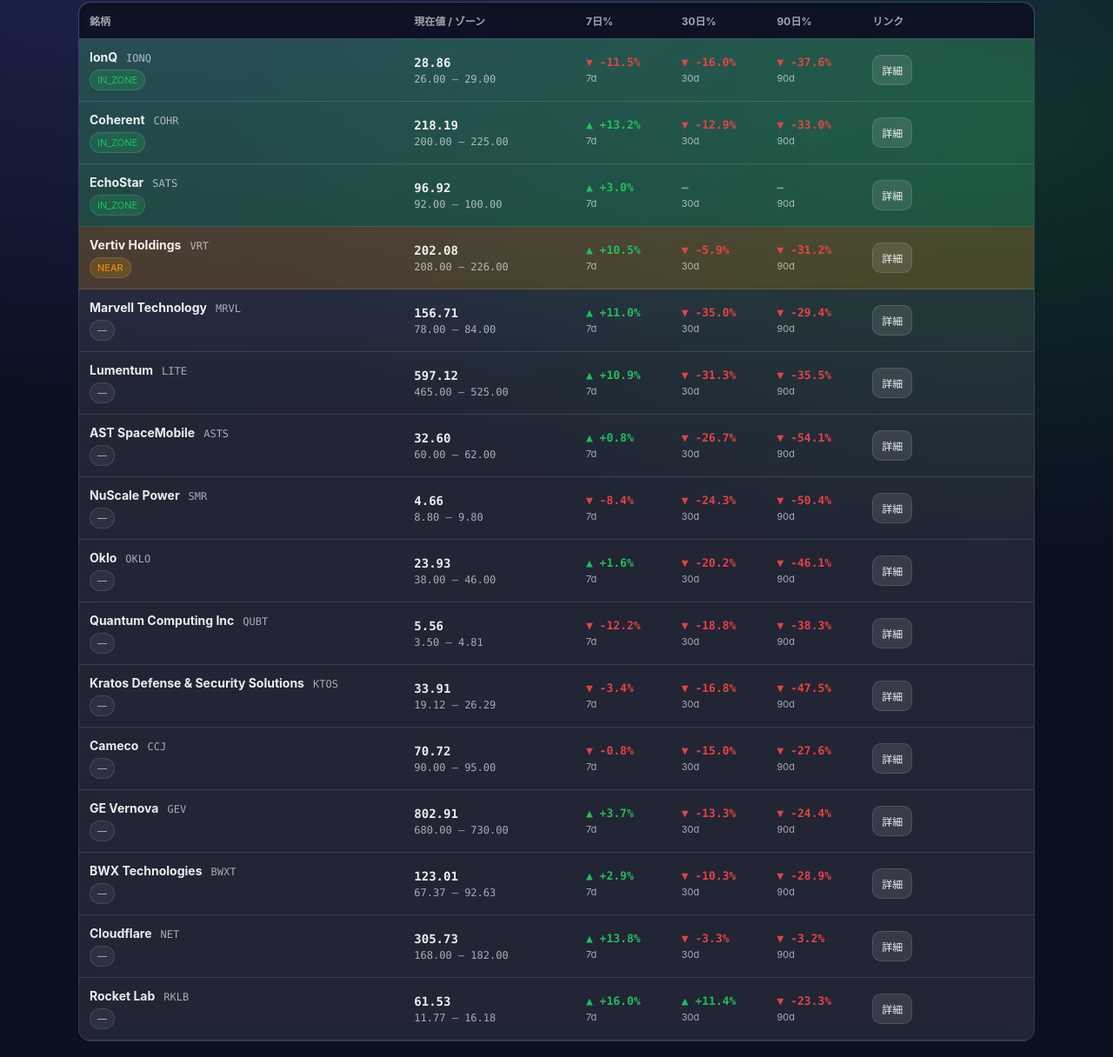
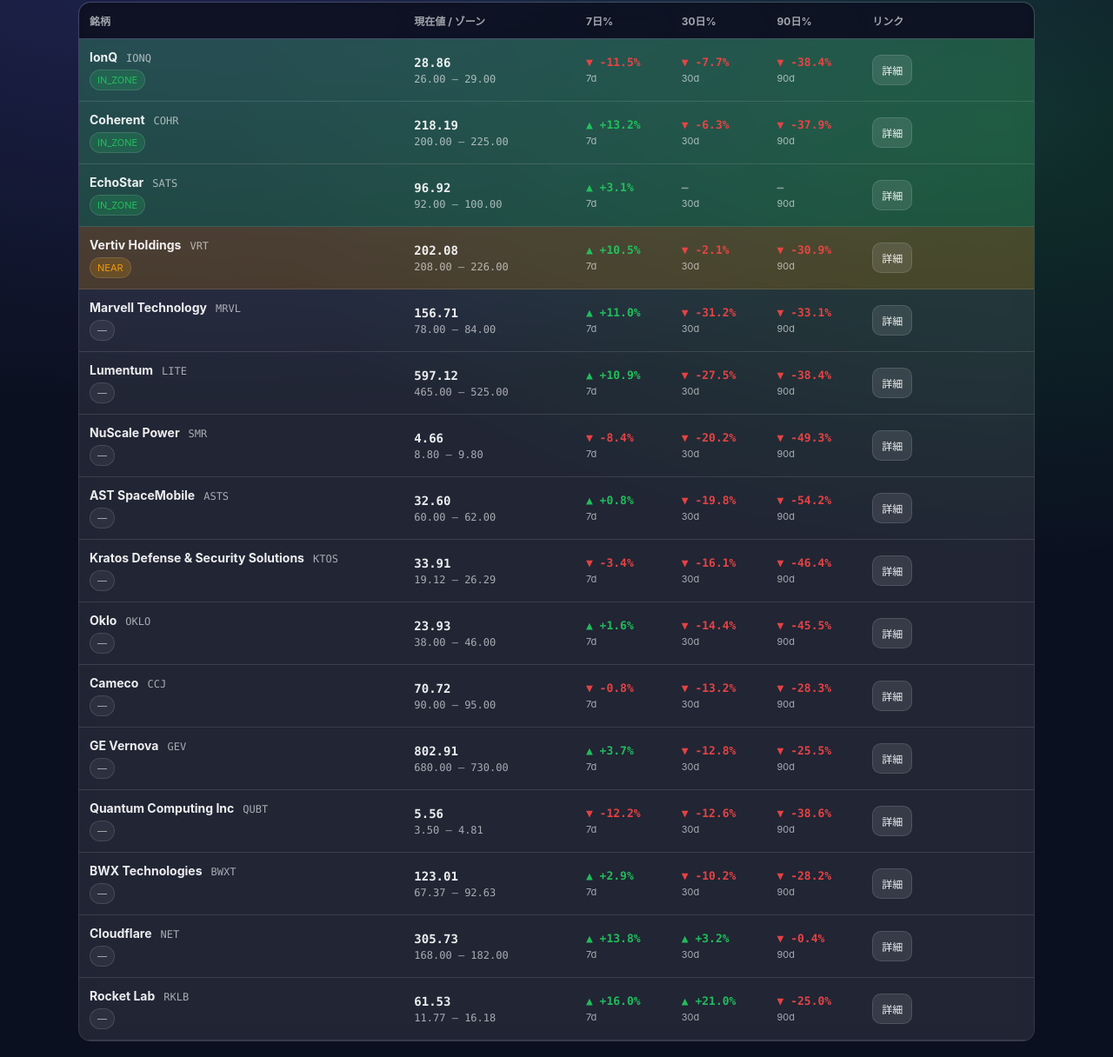
Before and after one commit to Shunsuke-Taken/stock-bottom-alert, a plain HTML site: page docs/index.html in a window 1280 px wide. Shown: the part 127-1343 px from the top of the page at 87% size. Drawn offline with Linux system fonts and the light colour scheme.

Commit message:
Update dashboard

```diff
--- a/docs/index.html
+++ b/docs/index.html
@@ -183,7 +183,7 @@ tbody td {
 <div class="header">
   <div class="h-title">
     <h1>底値目安ダッシュボード</h1>
-    <div class="meta">最終更新: 2026-11-14 10:53 JST</div>
+    <div class="meta">最終更新: 2026-11-15 10:25 JST</div>
   </div>
   <div class="pills">
     <div class="pill"><span class="dot dot-all"></span>対象: 16 銘柄</div>
@@ -230,11 +230,11 @@ tbody td {
     <div class="pct-label">7d</div>
   </td>
   <td class="col-pct">
-    <div class="pct pct-neg">▼ -16.0%</div>
+    <div class="pct pct-neg">▼ -7.7%</div>
     <div class="pct-label">30d</div>
   </td>
   <td class="col-pct">
-    <div class="pct pct-neg">▼ -37.6%</div>
+    <div class="pct pct-neg">▼ -38.4%</div>
     <div class="pct-label">90d</div>
   </td>
 
@@ -266,11 +266,11 @@ tbody td {
     <div class="pct-label">7d</div>
   </td>
   <td class="col-pct">
-    <div class="pct pct-neg">▼ -12.9%</div>
+    <div class="pct pct-neg">▼ -6.3%</div>
     <div class="pct-label">30d</div>
   </td>
   <td class="col-pct">
-    <div class="pct pct-neg">▼ -33.0%</div>
+    <div class="pct pct-neg">▼ -37.9%</div>
     <div class="pct-label">90d</div>
   </td>
 
@@ -298,7 +298,7 @@ tbody td {
   </td>
 
   <td class="col-pct">
-    <div class="pct pct-pos">▲ +3.0%</div>
+    <div class="pct pct-pos">▲ +3.1%</div>
     <div class="pct-label">7d</div>
   </td>
   <td class="col-pct">
@@ -338,11 +338,11 @@ tbody td {
     <div class="pct-label">7d</div>
   </td>
   <td class="col-pct">
-    <div class="pct pct-neg">▼ -5.9%</div>
+    <div class="pct pct-neg">▼ -2.1%</div>
     <div class="pct-label">30d</div>
   </td>
   <td class="col-pct">
-    <div class="pct pct-neg">▼ -31.2%</div>
+    <div class="pct pct-neg">▼ -30.9%</div>
     <div class="pct-label">90d</div>
   </td>
 
@@ -374,11 +374,11 @@ tbody td {
     <div class="pct-label">7d</div>
   </td>
   <td class="col-pct">
-    <div class="pct pct-neg">▼ -35.0%</div>
+    <div class="pct pct-neg">▼ -31.2%</div>
     <div class="pct-label">30d</div>
   </td>
   <td class="col-pct">
-    <div class="pct pct-neg">▼ -29.4%</div>
+    <div class="pct pct-neg">▼ -33.1%</div>
     <div class="pct-label">90d</div>
   </td>
 
@@ -410,16 +410,52 @@ tbody td {
     <div class="pct-label">7d</div>
   </td>
   <td class="col-pct">
-    <div class="pct pct-neg">▼ -31.3%</div>
+    <div class="pct pct-neg">▼ -27.5%</div>
     <div class="pct-label">30d</div>
   </td>
   <td class="col-pct">
-    <div class="pct pct-neg">▼ -35.5%</div>
+    <div class="pct pct-neg">▼ -38.4%</div>
     <div class="pct-label">90d</div>
   </td>
 
   <td class="col-link">
     <a class="btn" href="https://finance.yahoo.com/quote/LITE" target="_blank" rel="noopener">詳細</a>
+  </td>
+</tr>
+
+<tr class="row-none">
+  <td class="col-name">
+    <div class="name-wrap">
+      <div class="name-top">
+        <span class="name">NuScale Power</span>
+        <span class="ticker">SMR</span>
+      </div>
+      <div class="name-sub">
+        <span class="badge badge-none">—</span>
+      </div>
+    </div>
+  </td>
+
+  <td class="col-price">
+    <div class="mono price">4.66</div>
+    <div class="mono zone">8.80 – 9.80</div>
+  </td>
+
+  <td class="col-pct">
+    <div class="pct pct-neg">▼ -8.4%</div>
+    <div class="pct-label">7d</div>
+  </td>
+  <td class="col-pct">
+    <div class="pct pct-neg">▼ -20.2%</div>
+    <div class="pct-label">30d</div>
+  </td>
+  <td class="col-pct">
+    <div class="pct pct-neg">▼ -49.3%</div>
+    <div class="pct-label">90d</div>
+  </td>
+
+  <td class="col-link">
+    <a class="btn" href="https://finance.yahoo.com/quote/SMR" target="_blank" rel="noopener">詳細</a>
   </td>
 </tr>
 
@@ -446,11 +482,11 @@ tbody td {
     <div class="pct-label">7d</div>
   </td>
   <td class="col-pct">
-    <div class="pct pct-neg">▼ -26.7%</div>
+    <div class="pct pct-neg">▼ -19.8%</div>
     <div class="pct-label">30d</div>
   </td>
   <td class="col-pct">
-    <div class="pct pct-neg">▼ -54.1%</div>
+    <div class="pct pct-neg">▼ -54.2%</div>
     <div class="pct-label">90d</div>
   </td>
 
@@ -463,8 +499,8 @@ tbody td {
   <td class="col-name">
     <div class="name-wrap">
       <div class="name-top">
-        <span class="name">NuScale Power</span>
-        <span class="ticker">SMR</span>
+        <span class="name">Kratos Defense & Security Solutions</span>
+        <span class="ticker">KTOS</span>
       </div>
       <div class="name-sub">
         <span class="badge badge-none">—</span>
@@ -473,25 +509,25 @@ tbody td {
   </td>
 
   <td class="col-price">
-    <div class="mono price">4.66</div>
-    <div class="mono zone">8.80 – 9.80</div>
+    <div class="mono price">33.91</div>
+    <div class="mono zone">19.12 – 26.29</div>
   </td>
 
   <td class="col-pct">
-    <div class="pct pct-neg">▼ -8.4%</div>
+    <div class="pct pct-neg">▼ -3.4%</div>
     <div class="pct-label">7d</div>
   </td>
   <td class="col-pct">
-    <div class="pct pct-neg">▼ -24.3%</div>
+    <div class="pct pct-neg">▼ -16.1%</div>
     <div class="pct-label">30d</div>
   </td>
   <td class="col-pct">
-    <div class="pct pct-neg">▼ -50.4%</div>
+    <div class="pct pct-neg">▼ -46.4%</div>
     <div class="pct-label">90d</div>
   </td>
 
   <td class="col-link">
-    <a class="btn" href="https://finance.yahoo.com/quote/SMR" target="_blank" rel="noopener">詳細</a>
+    <a class="btn" href="https://finance.yahoo.com/quote/KTOS" target="_blank" rel="noopener">詳細</a>
   </td>
 </tr>
 
@@ -518,88 +554,16 @@ tbody td {
     <div class="pct-label">7d</div>
   </td>
   <td class="col-pct">
-    <div class="pct pct-neg">▼ -20.2%</div>
+    <div class="pct pct-neg">▼ -14.4%</div>
     <div class="pct-label">30d</div>
   </td>
   <td class="col-pct">
-    <div class="pct pct-neg">▼ -46.1%</div>
+    <div class="pct pct-neg">▼ -45.5%</div>
     <div class="pct-label">90d</div>
   </td>
 
   <td class="col-link">
     <a class="btn" href="https://finance.yahoo.com/quote/OKLO" target="_blank" rel="noopener">詳細</a>
-  </td>
-</tr>
-
-<tr class="row-none">
-  <td class="col-name">
-    <div class="name-wrap">
-      <div class="name-top">
-        <span class="name">Quantum Computing Inc</span>
-        <span class="ticker">QUBT</span>
-      </div>
-      <div class="name-sub">
-        <span class="badge badge-none">—</span>
-      </div>
-    </div>
-  </td>
-
-  <td class="col-price">
-    <div class="mono price">5.56</div>
-    <div class="mono zone">3.50 – 4.81</div>
-  </td>
-
-  <td class="col-pct">
-    <div class="pct pct-neg">▼ -12.2%</div>
-    <div class="pct-label">7d</div>
-  </td>
-  <td class="col-pct">
-    <div class="pct pct-neg">▼ -18.8%</div>
-    <div class="pct-label">30d</div>
-  </td>
-  <td class="col-pct">
-    <div class="pct pct-neg">▼ -38.3%</div>
-    <div class="pct-label">90d</div>
-  </td>
-
-  <td class="col-link">
-    <a class="btn" href="https://finance.yahoo.com/quote/QUBT" target="_blank" rel="noopener">詳細</a>
-  </td>
-</tr>
-
-<tr class="row-none">
-  <td class="col-name">
-    <div class="name-wrap">
-      <div class="name-top">
-        <span class="name">Kratos Defense & Security Solutions</span>
-        <span class="ticker">KTOS</span>
-      </div>
-      <div class="name-sub">
-        <span class="badge badge-none">—</span>
-      </div>
-    </div>
-  </td>
-
-  <td class="col-price">
-    <div class="mono price">33.91</div>
-    <div class="mono zone">19.12 – 26.29</div>
-  </td>
-
-  <td class="col-pct">
-    <div class="pct pct-neg">▼ -3.4%</div>
-    <div class="pct-label">7d</div>
-  </td>
-  <td class="col-pct">
-    <div class="pct pct-neg">▼ -16.8%</div>
-    <div class="pct-label">30d</div>
-  </td>
-  <td class="col-pct">
-    <div class="pct pct-neg">▼ -47.5%</div>
-    <div class="pct-label">90d</div>
-  </td>
-
-  <td class="col-link">
-    <a class="btn" href="https://finance.yahoo.com/quote/KTOS" target="_blank" rel="noopener">詳細</a>
   </td>
 </tr>
 
@@ -626,11 +590,11 @@ tbody td {
     <div class="pct-label">7d</div>
   </td>
   <td class="col-pct">
-    <div class="pct pct-neg">▼ -15.0%</div>
+    <div class="pct pct-neg">▼ -13.2%</div>
     <div class="pct-label">30d</div>
   </td>
   <td class="col-pct">
-    <div class="pct pct-neg">▼ -27.6%</div>
+    <div class="pct pct-neg">▼ -28.3%</div>
     <div class="pct-label">90d</div>
   </td>
 
@@ -662,16 +626,52 @@ tbody td {
     <div class="pct-label">7d</div>
   </td>
   <td class="col-pct">
-    <div class="pct pct-neg">▼ -13.3%</div>
+    <div class="pct pct-neg">▼ -12.8%</div>
     <div class="pct-label">30d</div>
   </td>
   <td class="col-pct">
-    <div class="pct pct-neg">▼ -24.4%</div>
+    <div class="pct pct-neg">▼ -25.5%</div>
     <div class="pct-label">90d</div>
   </td>
 
   <td class="col-link">
     <a class="btn" href="https://finance.yahoo.com/quote/GEV" target="_blank" rel="noopener">詳細</a>
+  </td>
+</tr>
+
+<tr class="row-none">
+  <td class="col-name">
+    <div class="name-wrap">
+      <div class="name-top">
+        <span class="name">Quantum Computing Inc</span>
+        <span class="ticker">QUBT</span>
+      </div>
+      <div class="name-sub">
+        <span class="badge badge-none">—</span>
+      </div>
+    </div>
+  </td>
+
+  <td class="col-price">
+    <div class="mono price">5.56</div>
+    <div class="mono zone">3.50 – 4.81</div>
+  </td>
+
+  <td class="col-pct">
+    <div class="pct pct-neg">▼ -12.2%</div>
+    <div class="pct-label">7d</div>
+  </td>
+  <td class="col-pct">
+    <div class="pct pct-neg">▼ -12.6%</div>
+    <div class="pct-label">30d</div>
+  </td>
+  <td class="col-pct">
+    <div class="pct pct-neg">▼ -38.6%</div>
+    <div class="pct-label">90d</div>
+  </td>
+
+  <td class="col-link">
+    <a class="btn" href="https://finance.yahoo.com/quote/QUBT" target="_blank" rel="noopener">詳細</a>
   </td>
 </tr>
 
@@ -698,11 +698,11 @@ tbody td {
     <div class="pct-label">7d</div>
   </td>
   <td class="col-pct">
-    <div class="pct pct-neg">▼ -10.3%</div>
+    <div class="pct pct-neg">▼ -10.2%</div>
     <div class="pct-label">30d</div>
   </td>
   <td class="col-pct">
-    <div class="pct pct-neg">▼ -28.9%</div>
+    <div class="pct pct-neg">▼ -28.2%</div>
     <div class="pct-label">90d</div>
   </td>
 
@@ -734,11 +734,11 @@ tbody td {
     <div class="pct-label">7d</div>
   </td>
   <td class="col-pct">
-    <div class="pct pct-neg">▼ -3.3%</div>
+    <div class="pct pct-pos">▲ +3.2%</div>
     <div class="pct-label">30d</div>
   </td>
   <td class="col-pct">
-    <div class="pct pct-neg">▼ -3.2%</div>
+    <div class="pct pct-neg">▼ -0.4%</div>
     <div class="pct-label">90d</div>
   </td>
 
@@ -770,11 +770,11 @@ tbody td {
     <div class="pct-label">7d</div>
   </td>
   <td class="col-pct">
-    <div class="pct pct-pos">▲ +11.4%</div>
+    <div class="pct pct-pos">▲ +21.0%</div>
     <div class="pct-label">30d</div>
   </td>
   <td class="col-pct">
-    <div class="pct pct-neg">▼ -23.3%</div>
+    <div class="pct pct-neg">▼ -25.0%</div>
     <div class="pct-label">90d</div>
   </td>
 
```
